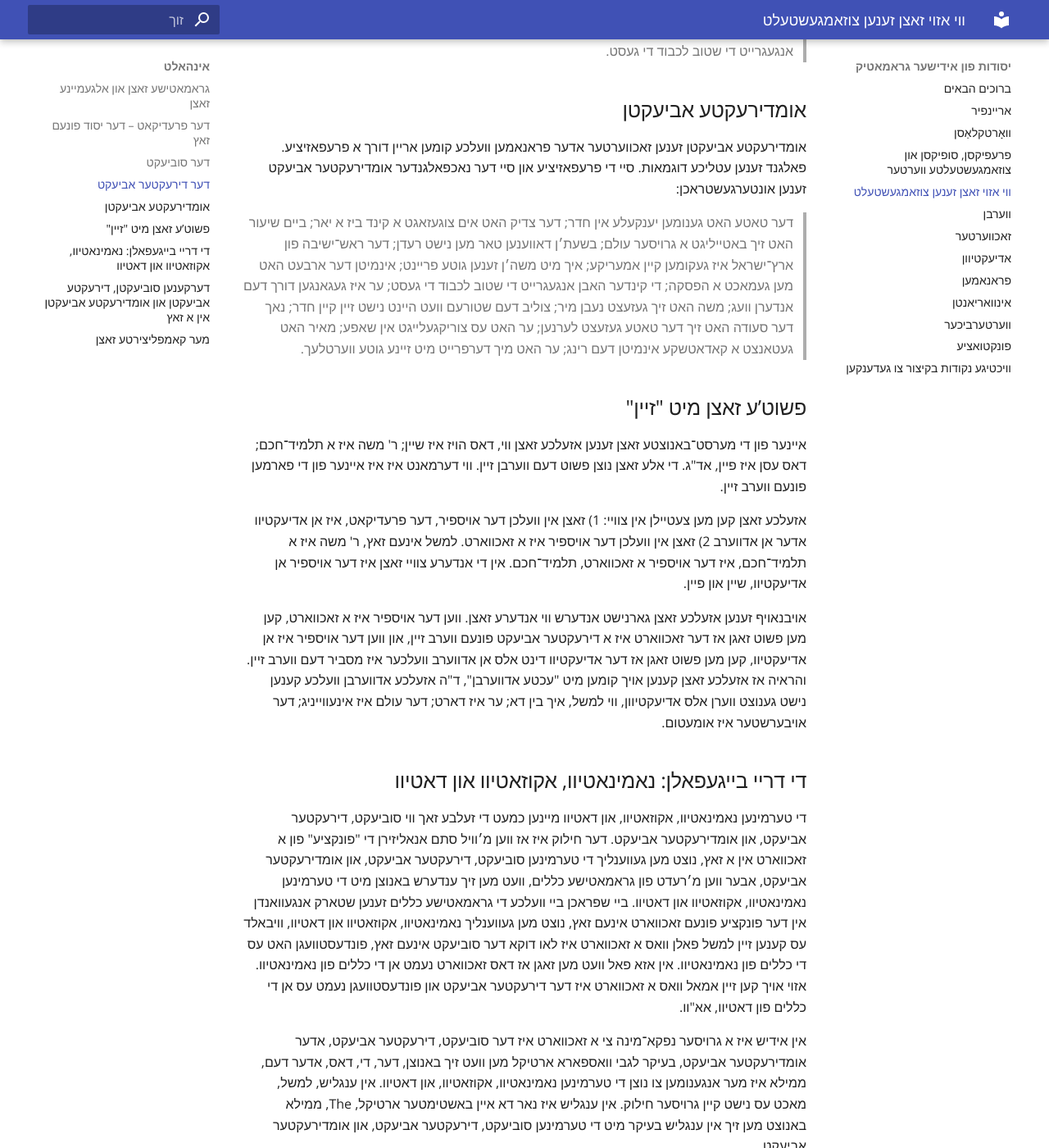
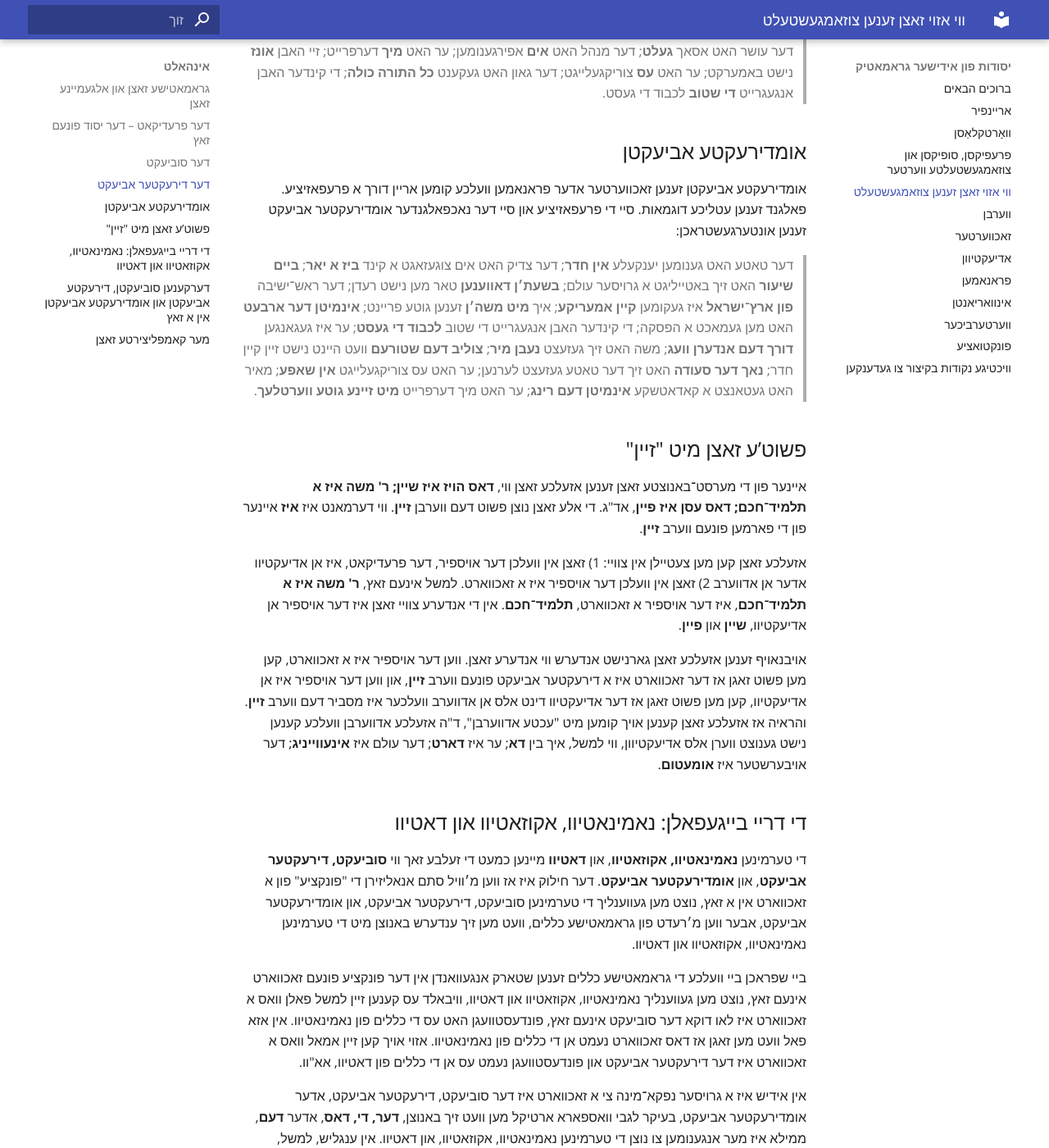
Before and after one commit to yyjosef/yiddish-grammar, an MkDocs documentation site: the page built from docs/sentences.md, in a window 1280 px wide and 1400 px high, scrolled down 1327 px. Shown: the whole window at 82% size. Built offline with MkDocs 1.6.1 and Material for MkDocs 9.7.7, drawn with Linux system fonts in a browser that asks for light colours; some of the changed text lies outside the part shown.

Commit message:
proofread

```diff
--- a/docs/sentences.md
+++ b/docs/sentences.md
@@ -76,33 +78,33 @@
 
 ### זאצן מיט’ן אינפיניטיוו פארעם
 
-ווי דערמאנט, איז דער אינפיניטיוו פארעם פונעם ווערב דער פארעם פון ווערבן ווי אזוי זיי ווערן אנגערופן ביים נאמען. למשל דער אינפיניטיוו פארעם פונעם ווערב זאגן איז זאגן.
+ווי דערמאנט, איז דער אינפיניטיוו פארעם פונעם ווערב דער פארעם פון ווערבן ווי אזוי זיי ווערן אנגערופן ביים נאמען. למשל דער אינפיניטיוו פארעם פונעם ווערב זאגן איז **זאגן**.
 
-דער אינפיניטיוו פארעם איז אין א געוויסן זין סיי א ווערב און סיי א זאכווארט, און וועט דעריבער צומאל פארמען קאמפליצירטע זאצן. דער אינפיניטיוו פארעם קען קומען מיט אן ארטיקל פריער: דאס זאגן, דאס רעדן, דאס זען, דאס הערן, דאס שרייען, אא"וו. דער אינפיניטיוו פארעם דינט אין אסאך פעלער אלס אן אביעקט, ד"ה ער קען זיין דער סוביעקט פונעם זאץ אדער א דירעקטער אביעקט פון א ווערב, אדער אן אומדירעקטער אביעקט נאך א פרעפאזיציע.
+דער אינפיניטיוו פארעם איז אין א געוויסן זין סיי א ווערב און סיי א זאכווארט, און וועט דעריבער צומאל פארמען קאמפליצירטע זאצן. דער אינפיניטיוו פארעם קען קומען מיט אן ארטיקל פריער: **דאס זאגן, דאס רעדן, דאס זען, דאס הערן, דאס שרייען**, אא"וו. דער אינפיניטיוו פארעם דינט אין אסאך פעלער אלס אן אביעקט, ד"ה ער קען זיין דער סוביעקט פונעם זאץ אדער א דירעקטער אביעקט פון א ווערב, אדער אן אומדירעקטער אביעקט נאך א פרעפאזיציע.
 
 פון דער אנדערער זייט, ווען עס דינט אלס זאכווארט, קען עס אין דער זעלבער צייט אויך דינען אלס א א ווערב און קען אויך האבן דירעקטע אביעקטן אונטער זיך און קען אויך קומען מיט אדווערבן, אזוי אז עס קען צומאל פארמירן היבש קאמפליצירטע זאצן מיט מערערע דירעקטע אביעקטן, אד"ג. פאלגנד זענען עטליכע משלים פון אזעלכע סארט זאצן:
 
 > זאגן תהילים העלפט.
 
-אין דעם זאץ איז העלפן דער פרעדיקאט, און דער ווערב זאגן איז דער סוביעקט. דער סוביעקט, דער ווערב זאגן האט אויך א דירעקטער אביעקט אונטער זיך: תהילים.
+אין דעם זאץ איז **העלפן** דער פרעדיקאט, און דער ווערב **זאגן** איז דער סוביעקט. דער סוביעקט, דער ווערב **זאגן** האט אויך א דירעקטער אביעקט אונטער זיך: **תהילים**.
 
 > זאגן ערליך תהילים פועל'ט ישועות.
 
-אין דעם זאץ קומט שוין אויך צו אן אדווערב צום סוביעקט וועלכער באשטייט פון א ווערב אין אינפיניטיוו פארעם, ערליך, און אויך נאך א דירעקטער אביעקט, ישועות, אונטער’ן געהעריגן פרעדיקאט פונעם זאץ, פועל’ן.
+אין דעם זאץ קומט שוין אויך צו אן אדווערב צום סוביעקט וועלכער באשטייט פון א ווערב אין אינפיניטיוו פארעם, **ערליך**, און אויך נאך א דירעקטער אביעקט, **ישועות**, אונטער’ן געהעריגן פרעדיקאט פונעם זאץ, **פועל’ן**.
 
 > נאכ’ן אויסזאגן גאנץ תהילים האט משה געשפירט א דערלייכטערונג.
 
-אין דעם זאץ איז משה דער סוביעקט. דער פרעדיקאט, דער הויפט־ווערב פונעם זאץ, איז שפירן, וועלכער האט אונטער זיך א דירעקטער אביעקט: דערלייכטערונג. דערנאך איז דא א פרעפאזיציע, נאך, וועלכער פאלגט נאך מיט אן אומדירעקטער אביעקט מיט אן ארטיקל, דעם אויסזאגן. (דער ארטיקל דעם איז צוזאמגעכאפט מיט דער פרעפאזיציע, נאכ’ן = נאך דעם.) דער אומדירעקטער אביעקט אויסזאגן איז א ווערב אין אינפיניטיוו פארעם און האט אויך אונטער זיך א דירעקטער אביעקט: תהילים, און קומט אויך מיט אן אדווערב: גאנץ.
+אין דעם זאץ איז **משה** דער סוביעקט. דער פרעדיקאט, דער הויפט־ווערב פונעם זאץ, איז **שפירן**, וועלכער האט אונטער זיך א דירעקטער אביעקט: **דערלייכטערונג**. דערנאך איז דא א פרעפאזיציע, **נאך**, וועלכער פאלגט נאך מיט אן אומדירעקטער אביעקט מיט אן ארטיקל, **דעם אויסזאגן**. (דער ארטיקל דעם איז צוזאמגעכאפט מיט דער פרעפאזיציע, נאכ’ן = נאך דעם.) דער אומדירעקטער אביעקט **אויסזאגן** איז א ווערב אין אינפיניטיוו פארעם און האט אויך אונטער זיך א דירעקטער אביעקט: **תהילים**, און קומט אויך מיט אן אדווערב: **גאנץ**.
 
 ### זאצן מיט’ן גערונדיוו פארעם
 
-נאך א פארעם פונעם ווערב וועלכער קען שאפן קאמפליצירטע זאצן איז דער גערונדיוו פארעם. ווי דערמאנט שאפט זיך דער גערונדיוו פארעם דורכ'ן צולייגן צו די שורשים פון ווערבן דעם סופיקס ־נדיג, אדער ־ענדיג, ווי למשל, זאגנדיג, רעדנדיג, שטייענדיג, קומענדיג, אא"וו. דער גערונדיוו פארעם איז סיי אן אדיעקטיוו און סיי א ווערב. מ'קען למשל זאגן די קומענדיגע, אדער קומענדיגער. פונקט ווי יעדער אדיעקטיוו, איז דער גערונדיוו פארעם אויך אן אדווערב.
+נאך א פארעם פונעם ווערב וועלכער קען שאפן קאמפליצירטע זאצן איז דער גערונדיוו פארעם. ווי דערמאנט שאפט זיך דער גערונדיוו פארעם דורכ'ן צולייגן צו די שורשים פון ווערבן דעם סופיקס **־נדיג**, אדער **־ענדיג**, ווי למשל, **זאגנדיג, רעדנדיג, שטייענדיג, קומענדיג**, אא"וו. דער גערונדיוו פארעם איז סיי אן אדיעקטיוו און סיי א ווערב. מ'קען למשל זאגן די **קומענדיגע**, אדער **קומענדיגער**. פונקט ווי יעדער אדיעקטיוו, איז דער גערונדיוו פארעם אויך אן אדווערב.
 
 פון דער אנדערער זייט, ווען עס נוצט אלס אן אדווערב, קען עס אויך אין דער זעלבער צייט דינען אלס ווערב און קען האבן אונטער זיך דירעקטע אביעקטן. אזוי אז דאס קען אויך פארמירן היבש קאמפליצירטע זאצן מיט א ווערב און אן אדווערב אין גערונדיוו פארעם וואס זאל אויך האבן אונטער זיך א דירעקטער אביעקט אד"ג. פאלגנד איז א משל:
 
 > זעענדיג זיין קינד, האט אים א שמחה באנומען.
 
-אין דעם זאץ איז א שמחה דער סוביעקט. באנומען איז דער הויפט־ווערב, דער פרעדיקאט. אים איז דער דירעקטער אביעקט פונעם ווערב באנומען, און זעענדיג איז אן אדווערב אין גערונדיוו פארעם וועלכער איז מסביר ווען דער ווערב באנומען איז פארגעקומען, און דערצו קומט צו צום גערונדיוו דער דירעקטער אביעקט, זיין קינד.
+אין דעם זאץ איז א **שמחה** דער סוביעקט. **באנומען** איז דער הויפט־ווערב, דער פרעדיקאט. **אים** איז דער דירעקטער אביעקט פונעם ווערב **באנומען**, און **זעענדיג** איז אן אדווערב אין גערונדיוו פארעם וועלכער איז מסביר ווען דער ווערב **באנומען** איז פארגעקומען, און דערצו קומט צו צום גערונדיוו דער דירעקטער אביעקט, זיין **קינד**.
 
 ### זאכווערטער מיט א מיינונג פון צייט און שטח
 
@@ -110,33 +112,33 @@
 
 > די קומענדיגע נאכט וועט דער ראש־ישיבה פארלענען א שיעור.
 
-אין דעם זאץ איז דער ראש־ישיבה דער סוביעקט. פארלערנען איז דער פרעדיקאט. א שיעור איז דער דירעקטער אביעקט פונעם פרעדיקאט פארלערנען. דערצו איז דא נאך א זאכווארט, אן אביעקט, נאכט, מיט אן ארטיקל די און אדיעקטיוו, קומענדיגע.
+אין דעם זאץ איז דער **ראש־ישיבה** דער סוביעקט. **פארלערנען** איז דער פרעדיקאט. א **שיעור** איז דער דירעקטער אביעקט פונעם פרעדיקאט **פארלערנען**. דערצו איז דא נאך א זאכווארט, אן אביעקט, **נאכט**, מיט אן ארטיקל **די** און אדיעקטיוו, **קומענדיגע**.
 
 נאך א משל:
 
 > מען האט מקריב געווען דעם תמיד של שחר יעדן אינדערפרי.
 
-מען איז דער סוביעקט. מקריב זיין (אין לשון־עבר: מקריב געווען) איז דער פרעדיקאט מיט’ן דירעקטן אביעקט תמיד של שחר. חוץ דעם איז דאס נאך אביעקט, אינדערפרי, מיט אן אדיעקטיוו יעדן.
+**מען** איז דער סוביעקט. **מקריב זיין** (אין לשון־עבר: מקריב געווען) איז דער פרעדיקאט מיט’ן דירעקטן אביעקט **תמיד של שחר**. חוץ דעם איז דאס נאך אביעקט, **אינדערפרי**, מיט אן אדיעקטיוו **יעדן**.
 
 א משל מיט א זאכווארט פון שטח:
 
 > משה האט געשלעפט דאס פעקל דעם גאנצן וועג.
 
-משה איז דער סוביעקט. שלעפן איז דער פרעדיקאט מיט’ן דירעקטן אביעקט דאס פעקל. וועג איז נאך אן אביעקט מיט’ן ארטיקל דעם און אדיעקטיוו גאנצן.
+**משה** איז דער סוביעקט. **שלעפן** איז דער פרעדיקאט מיט’ן דירעקטן אביעקט דאס **פעקל**. **וועג** איז נאך אן אביעקט מיט’ן ארטיקל **דעם** און אדיעקטיוו **גאנצן**.
 
 ### זאצן מיט א פיקטיוון סוביעקט און פרעדיקאט
 
-אין אידיש איז דא א כלל אז זאצן וועלן זיך געווענליך נישט אנהייבן מיט א ווערב, נאר ווען מ’וויל ארויסברענגען אז עפעס איז פארגעקומען "אינמיטן", וועט מען אנהייבן דעם זאץ מיט א ווערב. למשל דער זאץ, איז דער טאג אנגעקומען, געט אזא איינדרוק אז מ’האלט אינמיטן א מעשה, וויבאלד דער זאץ הייבט זיך אן מיט’ן ווערב איז (וועלכער איז איינער פון די פארמען פונעם ווערב זיין). אסאך מאל ווען מ’וויל נישט מאכן דעם איינדרוק פון "אינמיטנקייט" וועט מען אנהייבן דעם זאץ מיט א פיקטיוון סוביעקט עס, ווי למשל:
+אין אידיש איז דא א כלל אז זאצן וועלן זיך געווענליך נישט אנהייבן מיט א ווערב, נאר ווען מ’וויל ארויסברענגען אז עפעס איז פארגעקומען "אינמיטן", וועט מען אנהייבן דעם זאץ מיט א ווערב. למשל דער זאץ, **איז דער טאג אנגעקומען**, געט אזא איינדרוק אז מ’האלט אינמיטן א מעשה, וויבאלד דער זאץ הייבט זיך אן מיט’ן ווערב **איז** (וועלכער איז איינער פון די פארמען פונעם ווערב **זיין**). אסאך מאל ווען מ’וויל נישט מאכן דעם איינדרוק פון "אינמיטנקייט" וועט מען אנהייבן דעם זאץ מיט א פיקטיוון סוביעקט עס, ווי למשל:
 
 > עס איז אנגעקומען דער גרויסער טאג.
 
-אין דעם זאץ איז דער גרויסער טאג דער סוביעקט פונעם זאץ, פונדעסטוועגן איז דא נאך א סוביעקט, דער פראנאם עס, וואס מ’לייגט צו אנהייב כדי נישט אנצוהייבן מיט’ן ווערב איז. דאס קען מען בעיקר זען אויב מ’דרייט אויס דעם זאץ, ווי למשל:
+אין דעם זאץ איז **דער גרויסער טאג** דער סוביעקט פונעם זאץ, פונדעסטוועגן איז דא נאך א סוביעקט, דער פראנאם **עס**, וואס מ’לייגט צו אנהייב כדי נישט אנצוהייבן מיט’ן ווערב **איז**. דאס קען מען בעיקר זען אויב מ’דרייט אויס דעם זאץ, ווי למשל:
 
 > דער גרויסער טאג איז אנגעקומען.
 
-דער זאץ זאגט אקוראט די זעלבע זאך ווי דער פריערדיגער זאץ און פונדעסטוועגן זעט מען אז דא האט בכלל נישט אויסגעפעלט דעם פראנאם עס, וויבאלד דער זאץ הייבט זיך נישט אן מיט’ן ווערב, נאר מיט’ן סוביעקט.
+דער זאץ זאגט אקוראט די זעלבע זאך ווי דער פריערדיגער זאץ און פונדעסטוועגן זעט מען אז דא האט בכלל נישט אויסגעפעלט דעם פראנאם **עס**, וויבאלד דער זאץ הייבט זיך נישט אן מיט’ן ווערב, נאר מיט’ן סוביעקט.
 
-דאס זעלבע איז אויך פארקערט. אסאך מאל וויל מען דוקא געבן דעם איינדרוק פון אינמיטנקייט, וועט מען אנהייבן דעם זאץ מיט’ן ווערב איז, הגם דער זאץ קען אויך אויסקומען אן דעם ווערב, ווי למשל:
+דאס זעלבע איז אויך פארקערט. אסאך מאל וויל מען דוקא געבן דעם איינדרוק פון אינמיטנקייט, וועט מען אנהייבן דעם זאץ מיט’ן ווערב **איז**, הגם דער זאץ קען אויך אויסקומען אן דעם ווערב, ווי למשל:
 
 > איז משה האט זיך אויפגעשטעלט…
 
```
Also changed, not shown: other parts of docs/sentences.md (+21 -19 lines).
